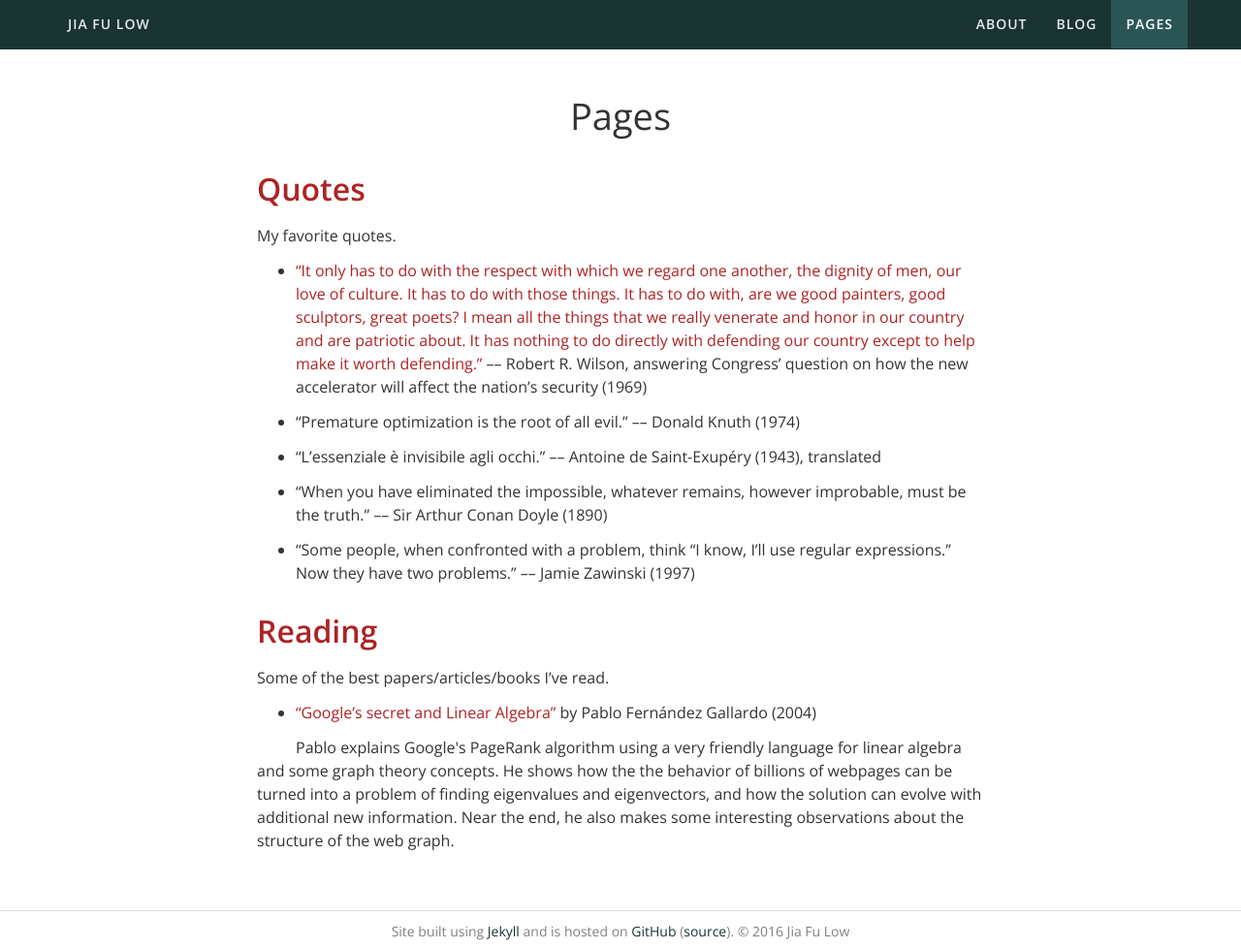
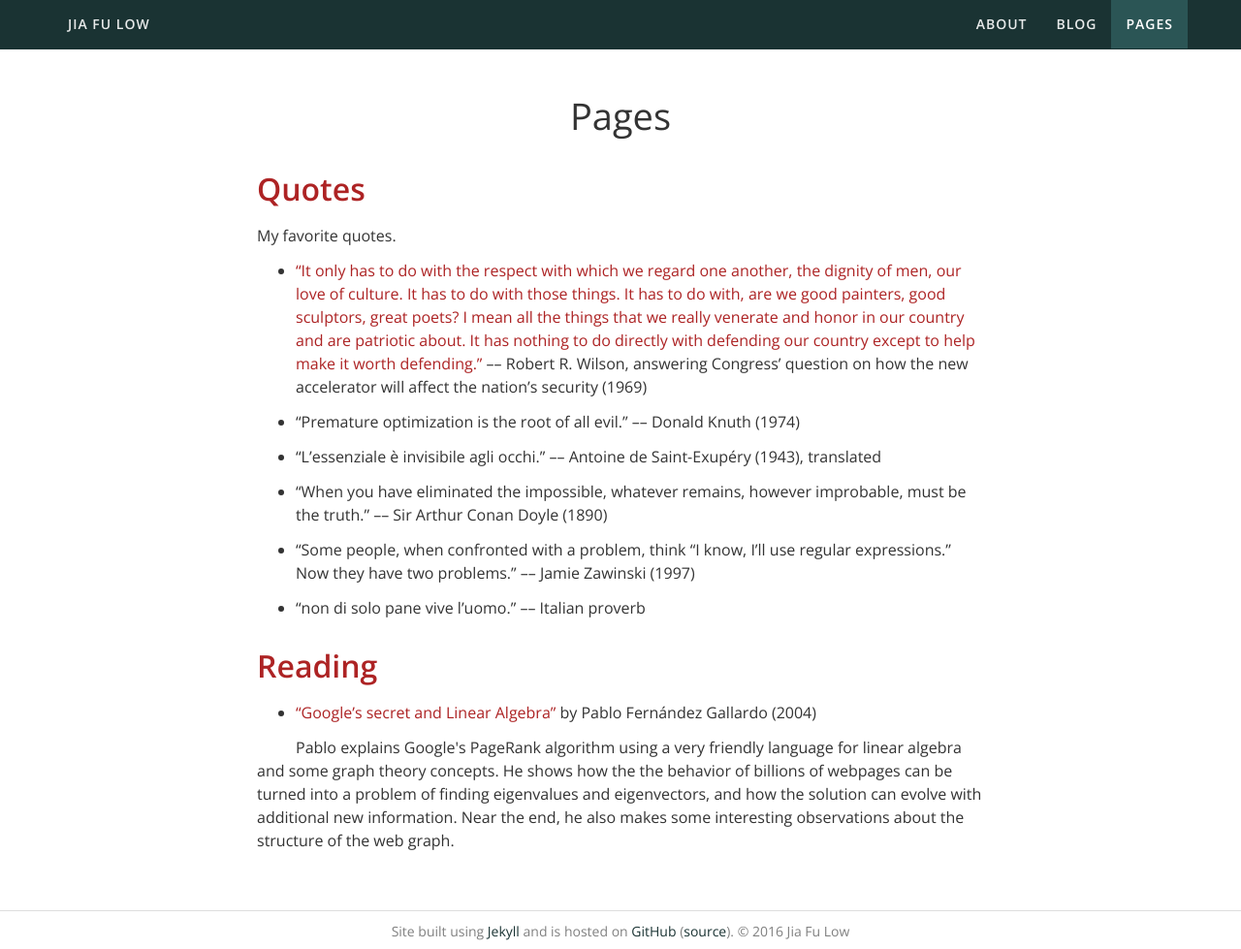
Before and after one commit to jiafulow/jiafulow.github.io, a Jekyll site: the page built from permaposts.md, in a window 1280 px wide. Shown: the whole page at 97% size. Built offline with Jekyll 4.4.1, drawn with Linux system fonts in a browser that asks for light colours; a style sheet for code colours, icons or effects is not loaded.

Commit message:
Update quotes.md

```diff
--- a/_permaposts/quotes.md
+++ b/_permaposts/quotes.md
@@ -15,3 +15,5 @@ My favorite quotes.
 - &ldquo;When you have eliminated the impossible, whatever remains, however improbable, must be the truth.&rdquo; &ndash;&ndash; Sir Arthur Conan Doyle (1890)
 
 - &ldquo;Some people, when confronted with a problem, think "I know, I'll use regular expressions." Now they have two problems.&rdquo; &ndash;&ndash; Jamie Zawinski (1997)
+
+- &ldquo;non di solo pane vive l'uomo.&rdquo; &ndash;&ndash; Italian proverb
--- a/_permaposts/reading.md
+++ b/_permaposts/reading.md
@@ -4,8 +4,6 @@ title: Reading
 date: 2018-10-26
 ---
 
-Some of the best papers/articles/books I've read.
-
 - ["Google's secret and Linear Algebra"](http://verso.mat.uam.es/~pablo.fernandez/ems63-pablo-fernandez_final.pdf) by Pablo Fernández Gallardo (2004)
 
 <div class="text-indent">
```
